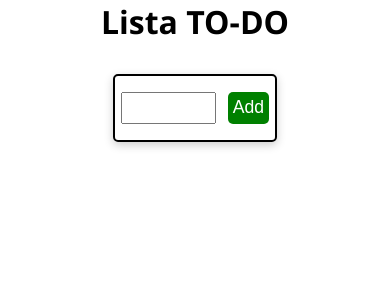
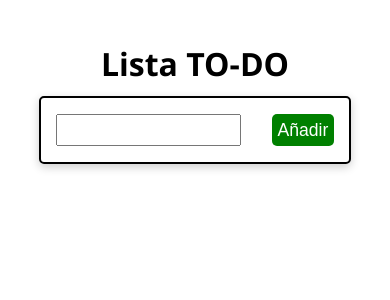
Before and after one commit to RelaxAjax/TODO, an Angular app: page / in a window 390 px wide. Shown: the top 300 px of the page. Built offline with nearby package versions, Linux system fonts and the light colour scheme.

Commit message:
Poniendo media queries para mobile y tablet

```diff
--- a/src/app/components/formulario/formulario.component.html
+++ b/src/app/components/formulario/formulario.component.html
@@ -1,4 +1,4 @@
 <form (submit)="onSubmit()">
     <input class="inputTxt" [(ngModel)]="texto" name="text">
-    <input class="boton" type="submit" value="Add" (click)="onClick()">
+    <input class="boton" type="submit" value="Añadir" (click)="onClick()">
 </form>
--- a/src/app/components/lista/lista.component.ts
+++ b/src/app/components/lista/lista.component.ts
@@ -24,7 +24,6 @@ export class ListaComponent implements OnInit {
     }else{
       this.estilos[item] = "";
     }
-    console.log(item)
   }
 
   masItem(texto: string){
--- a/src/styles.css
+++ b/src/styles.css
@@ -12,7 +12,7 @@
 
 .container{
   text-align: center;
-  margin: 8% auto;
+  margin: 3% auto;
   padding-top: 1em;
   width: 42%;
   border: 0.15em solid black;
@@ -28,6 +28,12 @@ header{
   font-family: 'Segoe UI', Tahoma, Geneva, Verdana, sans-serif;
   text-align: center;
 }
+
+header h1{
+  margin-top: 1.3em;
+}
+
+/*Scrollbar para el container con la lista*/
 /* Firefox */
 * {
   scrollbar-width: thin;
@@ -42,3 +48,15 @@ header{
   background-color: grey;
   border-radius: 20px;
 }
+
+@media screen and (max-width: 640px) {/*Celular*/
+  .container{
+    width: 80%;
+  }
+}
+
+@media screen and (min-width: 640px) and (max-width: 1280px) {/*Tablet*/
+  .container{
+    width: 60%;
+  }
+}
```
